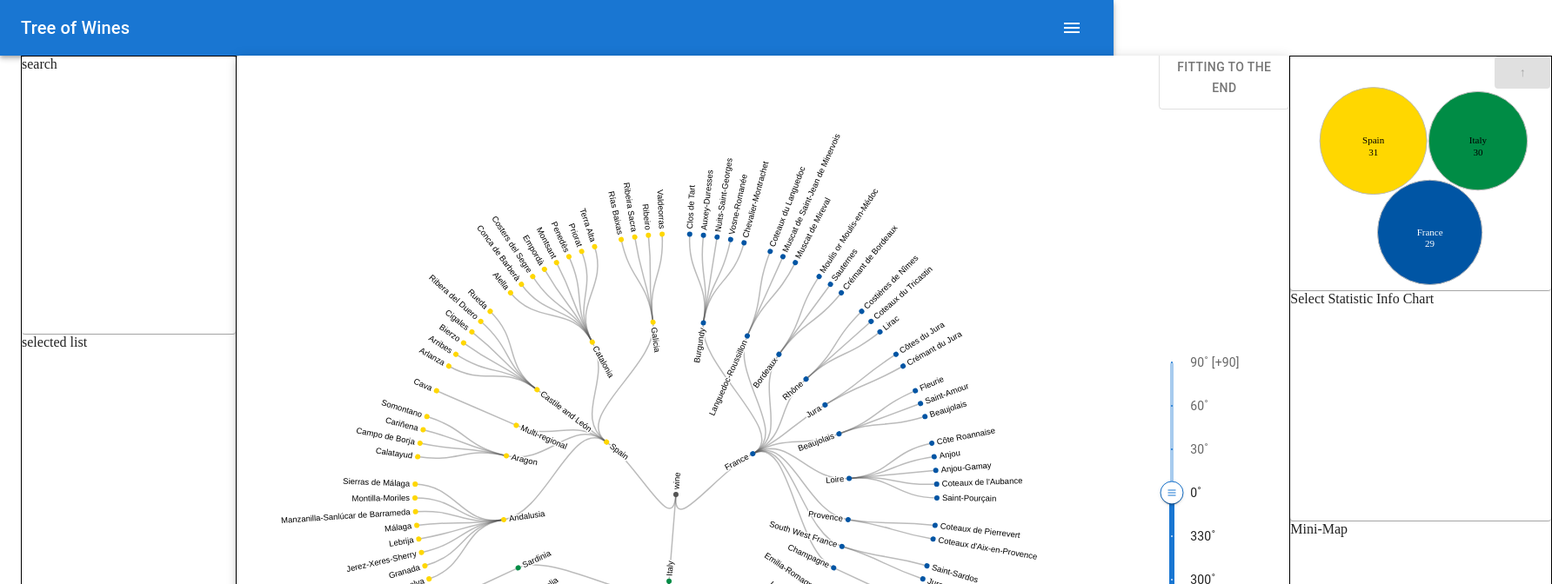
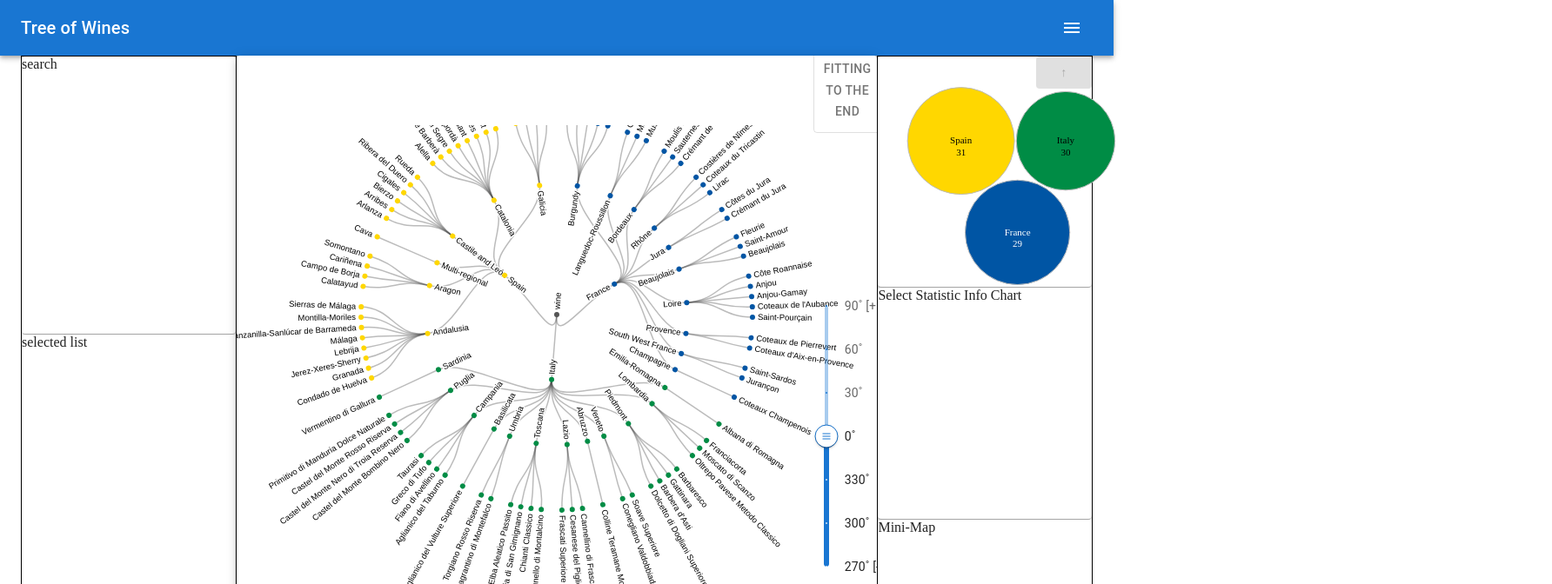
Before and after one commit to ptyoiy/Tree-of-Wine, a React (Vite) app: page / in a window 1280 px wide. Shown: the top 672 px of the page at 87% size, 1784 px wide, since content can reach past the window. Built offline with nearby package versions, Linux system fonts and the light colour scheme.

Commit message:
fix: chart, main section ui layout

```diff
--- a/src/App.tsx
+++ b/src/App.tsx
@@ -23,9 +23,10 @@ function App() {
     <LoadingBoundary isLoading={isLoading}>
       <AppNavbar />
       <Container
-        maxWidth="xl"
+        maxWidth={false}
         sx={{
-          display: '-webkit-box',
+          display: 'flex',
+          justifyContent: 'center',
           height: '100vh',
           margin: '0',
         }}
--- a/src/components/charts/TreeOfWine/RadialDendrogram.tsx
+++ b/src/components/charts/TreeOfWine/RadialDendrogram.tsx
@@ -4,7 +4,7 @@ import { MutableRefObject, useEffect, useMemo, useRef } from 'react';
 import { Tree, WineData } from '../../../utils/makeTree';
 import RotateSlider from '../../layout/Slider';
 import { Tooltip, useTooltip } from '../../layout/tooltip';
-import { render, setLayoutAndInteraction } from './render';
+import { render, setLayout } from './render';
 
 type RadialDendrogramProps = {
   width: number;
@@ -42,8 +42,8 @@ function useRenderChart({
   const { nodeData, linkData } = useChartData(fittingToTheEnd, data, radius);
 
   useEffect(() => {
+    setLayout(svgRef, sizeRef, fontSize);
     render(svgRef, nodeData, linkData, onMouseOver, onMouseOut);
-    setLayoutAndInteraction(svgRef, sizeRef, fontSize);
     // eslint-disable-next-line react-hooks/exhaustive-deps
   }, [fittingToTheEnd]);
 
--- a/src/components/charts/TreeOfWine/render.ts
+++ b/src/components/charts/TreeOfWine/render.ts
@@ -10,44 +10,19 @@ export function render(
   onMouseOver: (e: MouseEvent, d: WineData) => void,
   onMouseOut: () => void
 ) {
-  // TODO: key, join 기능 활용해서 remove 교체하기
-  d3.select(svgRef.current).selectAll('*').remove();
   const linkRadial = d3
     .linkRadial<d3.HierarchyLink<Tree | WineData>, d3.HierarchyNode<Tree | WineData>>()
     .angle((d) => d.x!)
     .radius((d) => d.y!);
   const r = 3;
   const svg = d3.select(svgRef.current);
-    /** 회전에 사용될 두 g
-   * @var g.mouse_move mousemove 이벤트때 회전시킬 g
-   * @var g.mouse_up mouseup 이벤트때 회전량을 증분 및 360도로 정규화 하면서 회전시킬 g
-   *
-   * 두 회전은 따로 작동함
-   ** move일땐 g.mouse-move만 단독으로 증분 없이 회전시킴
-   ** up일땐 g.mouse-up만 단독으로 증분 및 정규화하며 회전시킴
-   *
-   * move도 up처럼 증분하며 회전시키면 비정상적으로 빠르게 회전하기 때문에 이런 방식으로 구현함
-   * 한 g 대신 svg를 회전시키면 svg의 width, height를 똑같이 맞춰야 하는 불편함이 있음
-   */
-   const outerG = svg.append('g').attr('class', 'mouse-move');
-   const g = outerG.append('g').attr('class', 'mouse-up');
+  const g = svg.select('g.mouse-up');
+  const linkGroup = g.select('g.link-group');
+  const nodeGroup = g.select('g.node-group');
 
-  g // link
-    .append('g')
-    .attr('fill', 'none')
-    .attr('stroke', '#555')
-    .attr('stroke-opacity', 0.4)
-    .attr('stroke-width', 1.5)
-    .selectAll('path')
-    .data(linkData)
-    .join('path')
-    .attr('d', linkRadial);
+  linkGroup.selectAll('path').data(linkData).join('path').attr('d', linkRadial);
 
-  const node = g
-    .append('g')
-    .attr('class', 'node-group')
-    .attr('stroke-linejoin', 'round')
-    .attr('stroke-width', 3)
+  const node = nodeGroup
     .selectAll('g')
     .data(nodeData)
     .join('g')
@@ -90,25 +65,54 @@ export function render(
     .attr('stroke', 'white');
 }
 
-export function setLayoutAndInteraction(
+export function setLayout(
   svgRef: MutableRefObject<SVGSVGElement>,
   sizeRef: MutableRefObject<number>,
   fontSize: number
 ) {
-  // set layout and interaction
-  const svg = d3.select(svgRef.current);
-  svg.select<SVGGElement>('g').attr('transform', `translate(50, 0)`);
-
-  const box = svg.select<SVGGElement>('g.node-group').node()!.getBBox();
-  if (!sizeRef.current) sizeRef.current = box.width - 100;
+  const parent = svgRef.current.parentElement;
+  if (!sizeRef.current) sizeRef.current = parent!.clientWidth - 100;
+  console.log(parent, parent?.clientWidth);
   const size = sizeRef.current;
   const halfSize = size / 2;
+  const svg = d3.select(svgRef.current);
 
   svg
     .attr('width', size + 150)
     .attr('height', size)
     .style('box-sizing', 'border-box')
     .style('font', `${fontSize}px sans-serif`);
+  // set layout and interaction
+  // TODO: key, join 기능 활용해서 remove 교체하기
+  d3.select(svgRef.current).selectAll('*').remove();
+  /** 회전에 사용될 두 g
+   * @var g.mouse_move mousemove 이벤트때 회전시킬 g
+   * @var g.mouse_up mouseup 이벤트때 회전량을 증분 및 360도로 정규화 하면서 회전시킬 g
+   *
+   * 두 회전은 따로 작동함
+   ** move일땐 g.mouse-move만 단독으로 증분 없이 회전시킴
+   ** up일땐 g.mouse-up만 단독으로 증분 및 정규화하며 회전시킴
+   *
+   * move도 up처럼 증분하며 회전시키면 비정상적으로 빠르게 회전하기 때문에 이런 방식으로 구현함
+   * 한 g 대신 svg를 회전시키면 svg의 width, height를 똑같이 맞춰야 하는 불편함이 있음
+   */
+  const outerG = svg
+    .append('g')
+    .attr('class', 'mouse-move')
+    .attr('transform', `translate(50, -100)`);
+  const g = outerG
+    .append('g')
+    .attr('class', 'mouse-up')
+    .attr('transform', `translate(${halfSize}, ${halfSize})`);
+  g.append('g') // link
+    .attr('class', 'link-group')
+    .attr('fill', 'none')
+    .attr('stroke', '#555')
+    .attr('stroke-opacity', 0.4)
+    .attr('stroke-width', 1.5);
 
-  svg.select('g.mouse-up').attr('transform', `translate(${halfSize}, ${halfSize})`);
+  g.append('g') // node
+    .attr('class', 'node-group')
+    .attr('stroke-linejoin', 'round')
+    .attr('stroke-width', 3);
 }
--- a/src/components/charts/bubble/BubbleChart.tsx
+++ b/src/components/charts/bubble/BubbleChart.tsx
@@ -19,13 +19,11 @@ export default function BubbleChart(props: BubbleChartProps) {
   } = useRenderChart(props);
   return (
     <>
-      <Button
-        variant="contained"
-        sx={{ position: 'absolute', transform: 'translateX(235px)' }}
-        ref={btnRef}
-      >
-        ↑
-      </Button>
+      <div style={{ position: 'relative', float: 'right', zIndex: 999 }}>
+        <Button variant="contained" ref={btnRef}>
+          ↑
+        </Button>
+      </div>
       <svg ref={svgRef}></svg>
       <Tooltip content={tooltipContent} visible={tooltipVisible} x={x} y={y} />
     </>
--- a/src/components/charts/bubble/render.ts
+++ b/src/components/charts/bubble/render.ts
@@ -13,6 +13,7 @@ export function setLayout(svgRef: MutableRefObject<SVGSVGElement>, pack: d3.Pack
   pack.size([width - margin * 2, height - margin * 2]);
 
   svg
+    .style('position', 'absolute')
     .attr('width', width)
     .attr('height', height)
     .attr('viewBox', [-margin, -margin, width, height])
--- a/src/components/layout/Slider.tsx
+++ b/src/components/layout/Slider.tsx
@@ -33,7 +33,7 @@ export default function RotateSlider({
     const halfSize = sizeRef.current / 2;
     svgSelectionRef.current
       ?.select('g.mouse-move')
-      .attr('transform', `translate(50, 0)rotate(${value - 90}, ${halfSize}, ${halfSize})`);
+      .attr('transform', `translate(50, -100)rotate(${value - 90}, ${halfSize}, ${halfSize})`);
 
     setSliderValue(value);
   }, []);
@@ -51,7 +51,7 @@ export default function RotateSlider({
 
     svg
       .select('g.mouse-move')
-      .attr('transform', `translate(50, 0)`);
+      .attr('transform', `translate(50, -100)`);
     svg
       .select('g.mouse-up')
       .attr('transform', `translate(${halfSize}, ${halfSize})rotate(${rotate})`)
--- a/src/components/layout/appNavbar/AppNavbar.tsx
+++ b/src/components/layout/appNavbar/AppNavbar.tsx
@@ -1,7 +1,7 @@
 import AppBar from '@mui/material/AppBar';
 import Box from '@mui/material/Box';
 import Toolbar from '@mui/material/Toolbar';
-import MenuDropdown from './Menu';
+import MenuDropdown from './MenuDropdown';
 import NavbarTitle from './NavbarTitle';
 
 export default function AppNavbar() {
--- a/src/components/layout/appNavbar/Menu.tsx
+++ b/src/components/layout/appNavbar/MenuDropdown.tsx
@@ -41,7 +41,7 @@ export default function MenuDropdown() {
         onClose={handleClose}
       >
         {menuItems.map((item) => (
-          <MenuItem onClick={handleClose}>{item.text}</MenuItem>
+          <MenuItem key={item.text} onClick={handleClose}>{item.text}</MenuItem>
         ))}
       </Menu>
     </>
--- a/src/components/layout/sections/MainSection.tsx
+++ b/src/components/layout/sections/MainSection.tsx
@@ -15,10 +15,9 @@ export default function MainSection({ data }: MainSectionProps) {
       elevation={5}
       sx={{
         display: 'grid',
-        gridTemplateRows: '50px auto',
-        gridTemplateColumns: 'auto 150px',
-        width: 'fit-content',
-        height: '100vh',
+        gridTemplateRows: '10% auto',
+        gridTemplateColumns: '90% auto',
+        width: '60%',
         overflow: 'hidden',
       }}
     >
@@ -38,7 +37,7 @@ export default function MainSection({ data }: MainSectionProps) {
         fitting To The End
       </ToggleButton>
       <RadialDendrogram
-        width={800}
+        width={650}
         fontSize={9.5}
         data={data}
         fittingToTheEnd={fittingToTheEnd}
--- a/src/components/layout/sections/RightSection.tsx
+++ b/src/components/layout/sections/RightSection.tsx
@@ -13,6 +13,7 @@ const RightSection = ({ data }: SectionProps) => {
         display: 'grid',
         gridTemplateRows: '1fr 1fr 1fr',
         border: 'solid 1px black',
+        width: '20%',
         gap: '1px',
       }}
     >
```
